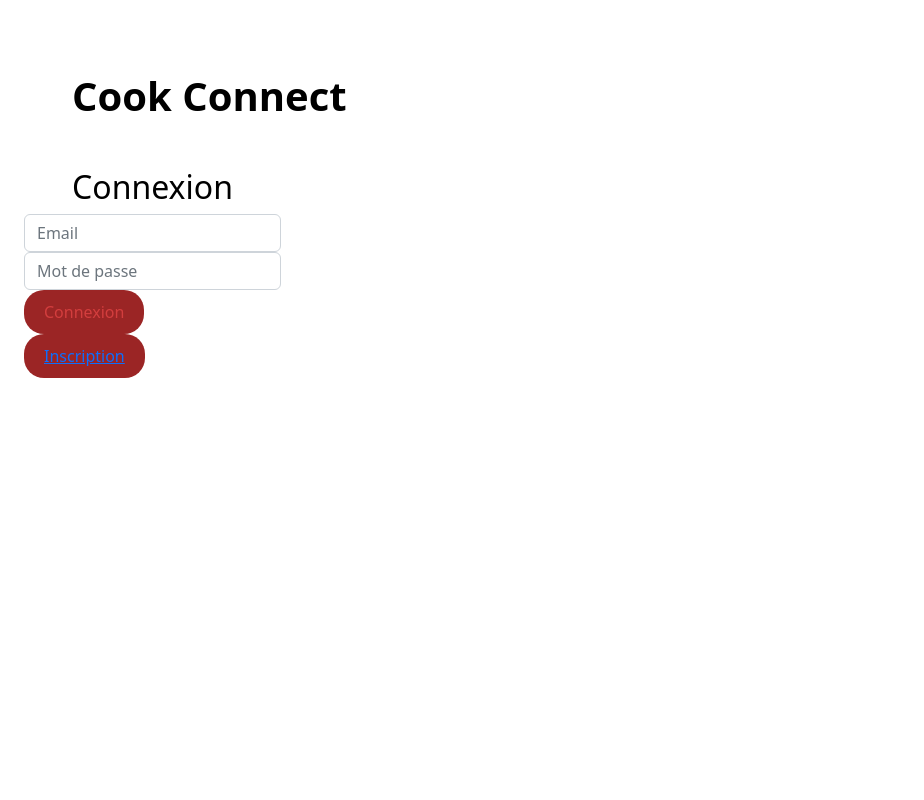
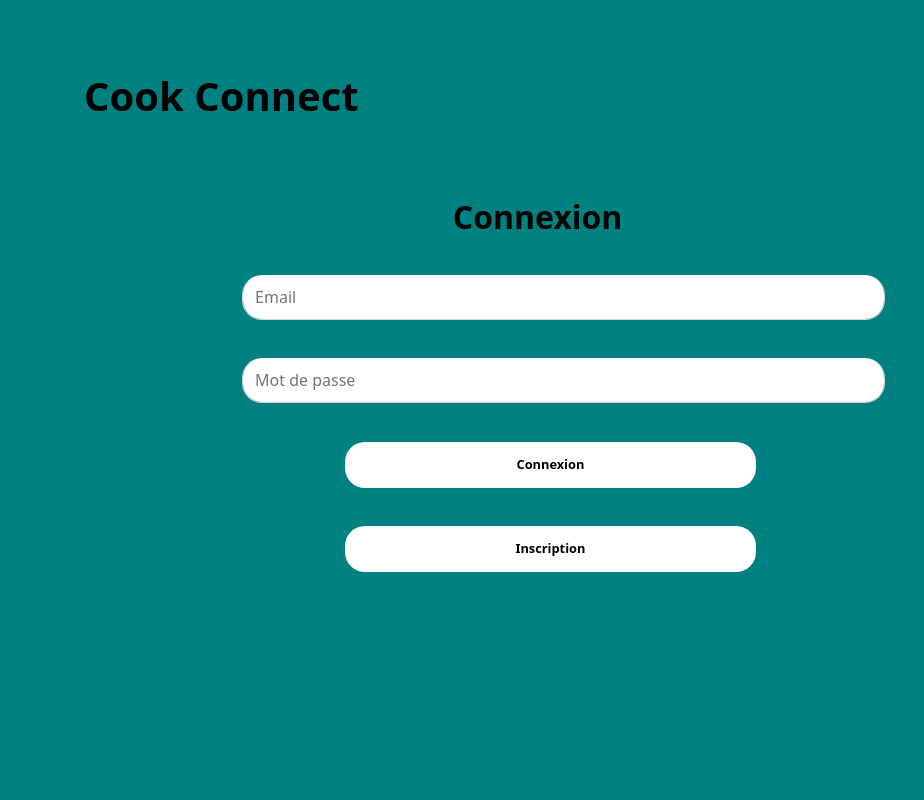
Before and after one commit to MateoServant/cooked, a PHP site: page / in a window 1280 px wide. Shown: the whole page, without its empty margins (0-924 px from the left). Run offline with PHP 8.4, Linux system fonts and the light colour scheme.

Commit message:
Update connexion.css

```diff
--- a/css/componant/connexion.css
+++ b/css/componant/connexion.css
@@ -1,20 +1,18 @@
-.bg-image-vertical {
-    position: relative;
-    overflow: hidden;
-    background-repeat: no-repeat;
-    background-position: right center;
-    background-size: auto 100%;
-    }
-
+*{
+    background-color: teal;
+}
 .form{
 
     height:80%;
-
+    background-color: transparent;
+    display: flex;
+    justify-content: flex-end;
+    margin-top: 20%;
+    align-items: center;
 }
 
 .co{
     border-radius: 0%;
-    background-color: rgb(255, 255, 255);
     color: rgb(5, 5, 5);
     padding: 0%;
 }
@@ -22,17 +20,101 @@
 .btn-primary{
     padding: 0%;
     border-bottom: 10%;
-    border-radius: 20px;
+    border-radius: 10px;
     padding: 10px 20px;
-    background-color: #9b2525;
-    color: #d33e3e;
+    background-color: white;
+    color:black;
     border: none;
     cursor: pointer;
-    --bs-btn-hover-bg: #ffffff;
-    --bs-btn-active-bg: #ffffff;
+    text-decoration: none;
+
 }
+.btn:hover{
+    color: white;
+    text-decoration: none;
+}
+
+
+
 @media (min-width: 1025px) {
     .h-custom-2 {
         height: 100%;
     }
 }
+
+
+a{
+    color: black;
+    text-decoration: none;
+    background-color: transparent;
+
+}
+
+a:hover{
+    color: aliceblue;
+}
+
+
+.login-form {
+    width: 100%;
+
+}
+.login-form form {
+    margin-bottom: 15px;
+
+
+    padding: 30px;
+}
+.login-form h2 {
+    margin: 0 0 15px;
+    width: 260%;
+    font-weight: bold;
+}
+.form-control, .btn {
+    min-height: 38px;
+    line-height: 2;
+    width: 250%;
+    border-top: 12px ;
+    font-weight: initial;
+    border-radius: 20px;
+    margin: 15%;
+
+}
+.btn {
+
+    font-weight: bold;
+    font-size: 80%;
+    border: 12px ;
+    margin-top: 5%;
+    width: 160%;
+    display: flex;
+    justify-content: center;
+    margin-left: 55%;
+}
+
+
+
+.text{
+    display: flex;
+    justify-content: center;
+    margin-left: 125%;
+}
+
+.alert-success{
+    margin-bottom: 0%;
+}
+
+.pb{
+    width: auto;
+    margin: 0 auto;
+}
+
+.containder-fluid{
+    width: 100%;
+    padding-right: 0%;
+    padding: none;
+}
+
+.row{
+    margin: 0%;
+}
```
